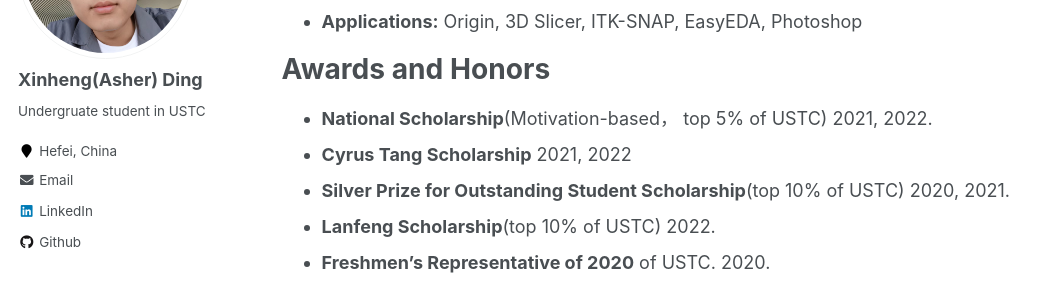
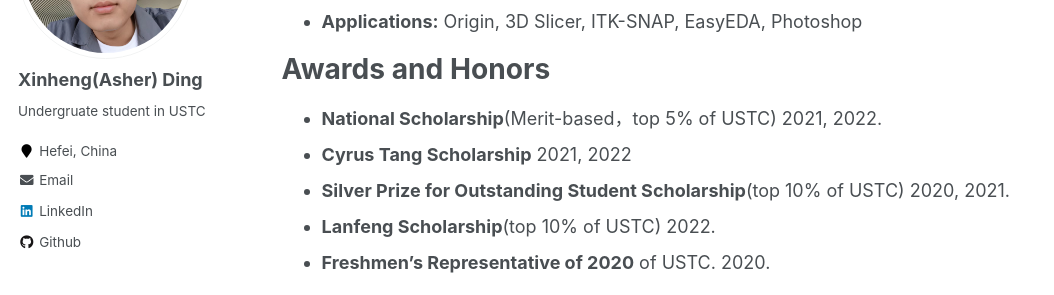
Before and after one commit to XinhengDing/XinhengDing.github.io, a Jekyll site: the page built from _pages/cv.md, in a window 1280 px wide and 900 px high, scrolled down 584 px. Shown: the part 152-447 px from the top of the window, without its empty margins (0-1054 px from the left). Built offline with Jekyll 4.4.1, drawn with Linux system fonts in a browser that asks for light colours.

Commit message:
Update cv.md

```diff
--- a/_pages/cv.md
+++ b/_pages/cv.md
@@ -36,7 +36,7 @@ Skills
 
 Awards and Honors
 ======
-* **National Scholarship**(Motivation-based， top 5% of USTC) 2021, 2022.
+* **National Scholarship**(Merit-based，top 5% of USTC) 2021, 2022.
 * **Cyrus Tang Scholarship** 2021, 2022
 * **Silver Prize for Outstanding Student Scholarship**(top 10% of USTC) 2020, 2021.
 * **Lanfeng Scholarship**(top 10% of USTC) 2022.
```
